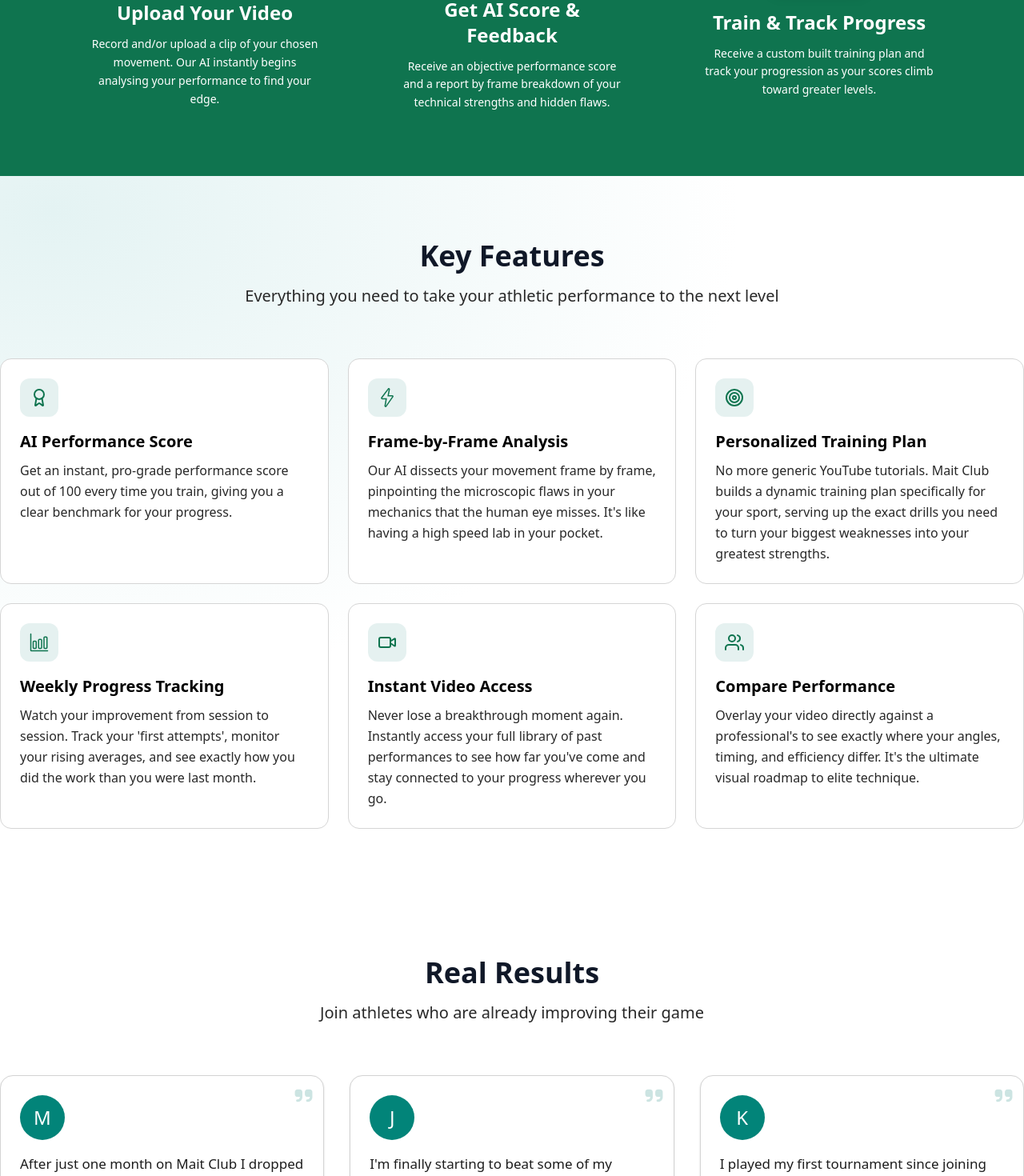
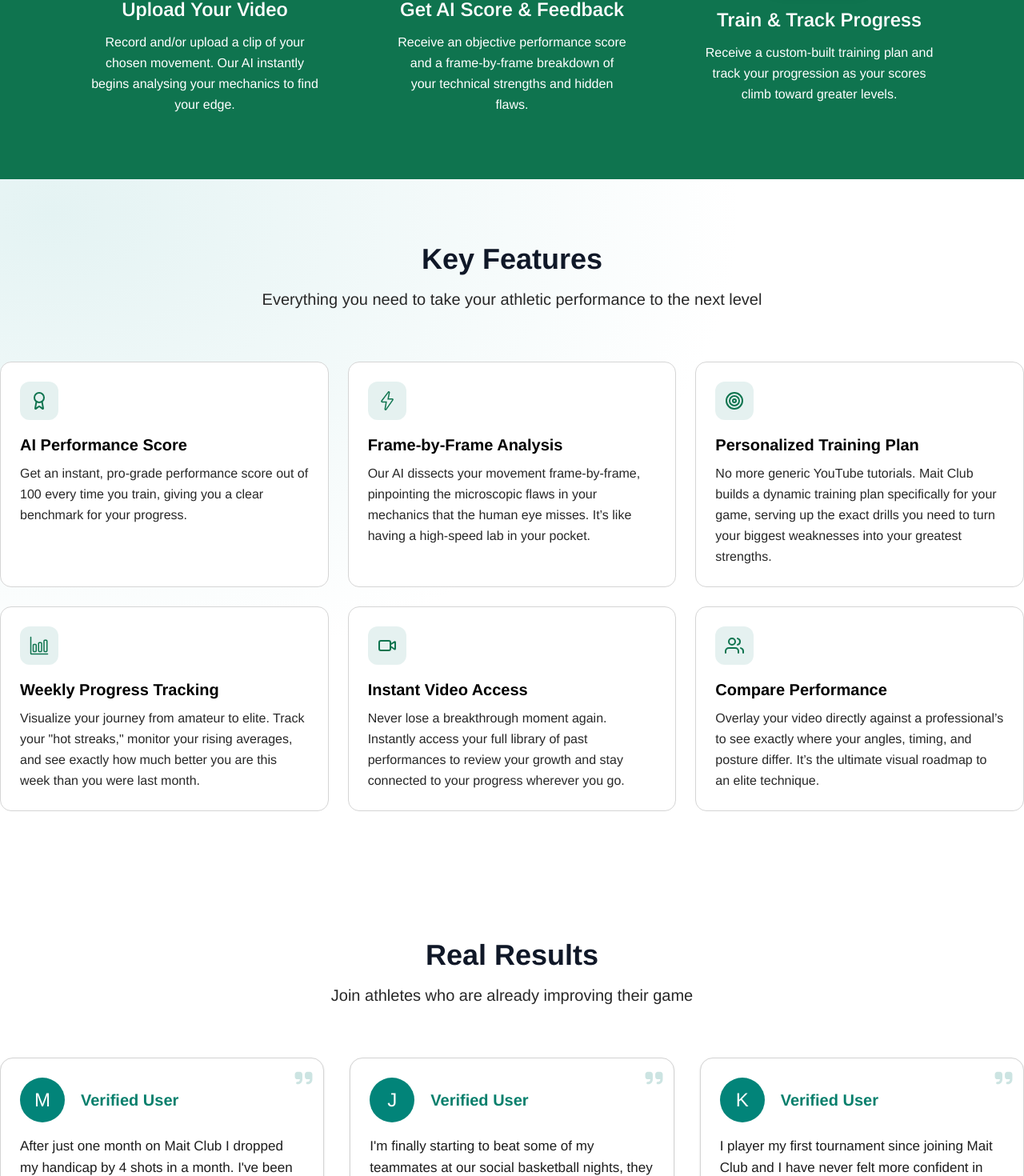
Before and after one commit to ShiponChowdhury1/mait-club-couch-landing-website, a Next.js app: page / in a window 1280 px wide. Shown: the part 1291-2761 px from the top of the page at 80% size. Built offline with nearby package versions, Linux system fonts and the light colour scheme.

Commit message:
changes text and font or scroller event

```diff
--- a/app/components/Hero.tsx
+++ b/app/components/Hero.tsx
@@ -92,7 +92,7 @@ export default function Hero() {
                   {successMessage}
                 </p>
               ) : (
-                <p className="text-xs text-gray-400 mt-2">🔒 We respect your privacy. No spam, ever. Only launch updates and early access info.</p>
+                <p className="text-xs text-gray-400 mt-2">No spam. Only launch updates.</p>
               )}
             </div>
           </div>
--- a/app/components/HowItWorks.tsx
+++ b/app/components/HowItWorks.tsx
@@ -9,17 +9,17 @@ export default function HowItWorks() {
     {
       icon: <FiUpload />,
       title: "Upload Your Video",
-      description: "Record and/or upload a clip of your chosen movement. Our AI instantly begins analysing your performance to find your edge."
+      description: "Record and/or upload a clip of your chosen movement. Our AI instantly begins analysing your mechanics to find your edge."
     },
     {
       icon: <LuBrain />,
       title: "Get AI Score & Feedback",
-      description: "Receive an objective performance score and a report by frame breakdown of your technical strengths and hidden flaws."
+      description: "Receive an objective performance score and a frame-by-frame breakdown of your technical strengths and hidden flaws."
     },
     {
       icon: <FaArrowTrendUp />,
       title: "Train & Track Progress",
-      description: "Receive a custom built training plan and track your progression as your scores climb toward greater levels."
+      description: "Receive a custom-built training plan and track your progression as your scores climb toward greater levels."
     }
   ];
 
@@ -43,7 +43,7 @@ export default function HowItWorks() {
                 <p className="absolute bg-white border-2 border-[#0F744F] rounded-full -top-3 size-6 md:size-7 text-xs md:text-sm font-semibold flex items-center justify-center">{index + 1}</p>
               </div>
               <h3 className="text-xl md:text-2xl font-semibold text-white mb-2 md:mb-3">{step.title}</h3>
-              <p className="text-white text-sm leading-relaxed max-w-xs mx-auto px-4 md:px-0">
+              <p className="text-white text-[16px] leading-relaxed max-w-xs mx-auto px-4 md:px-0">
                 {step.description}
               </p>
             </div>
--- a/app/components/KeyFeatures.tsx
+++ b/app/components/KeyFeatures.tsx
@@ -14,27 +14,27 @@ export default function KeyFeatures() {
     {
       icon: SlEnergy,
       title: "Frame-by-Frame Analysis",
-      description: "Our AI dissects your movement frame by frame, pinpointing the microscopic flaws in your mechanics that the human eye misses. It's like having a high speed lab in your pocket."
+      description: "Our AI dissects your movement frame-by-frame, pinpointing the microscopic flaws in your mechanics that the human eye misses. It’s like having a high-speed lab in your pocket."
     },
     {
       icon: LuTarget,
       title: "Personalized Training Plan",
-      description: "No more generic YouTube tutorials. Mait Club builds a dynamic training plan specifically for your sport, serving up the exact drills you need to turn your biggest weaknesses into your greatest strengths."
+      description: "No more generic YouTube tutorials. Mait Club builds a dynamic training plan specifically for your game, serving up the exact drills you need to turn your biggest weaknesses into your greatest strengths."
     },
     {
       icon: IoBarChartOutline,
       title: "Weekly Progress Tracking",
-      description: "Watch your improvement from session to session. Track your 'first attempts', monitor your rising averages, and see exactly how you did the work than you were last month."
+      description: "Visualize your journey from amateur to elite. Track your \"hot streaks,\" monitor your rising averages, and see exactly how much better you are this week than you were last month."
     },
     {
       icon: LuVideo,
       title: "Instant Video Access",
-      description: "Never lose a breakthrough moment again. Instantly access your full library of past performances to see how far you've come and stay connected to your progress wherever you go."
+      description: "Never lose a breakthrough moment again. Instantly access your full library of past performances to review your growth and stay connected to your progress wherever you go."
     },
     {
       icon: FiUsers,
       title: "Compare Performance",
-      description: "Overlay your video directly against a professional's to see exactly where your angles, timing, and efficiency differ. It's the ultimate visual roadmap to elite technique."
+      description: "Overlay your video directly against a professional’s to see exactly where your angles, timing, and posture differ. It’s the ultimate visual roadmap to an elite technique."
     }
   ];
 
--- a/app/components/Navbar.tsx
+++ b/app/components/Navbar.tsx
@@ -41,7 +41,7 @@ export default function Navbar() {
   };
 
   return (
-    <nav className="bg-linear-to-r from-[#F2DED5] via-[#F9F9F9] to-[#D5E3E3] backdrop-blur-xs py-1 md:py-3 fixed top-0 left-0 right-0 z-500">
+    <nav className="bg-linear-to-r from-[#F2DED5] via-[#F9F9F9] to-[#D5E3E3] py-1 md:py-3 fixed top-0 left-0 right-0 z-500 backdrop-blur-xs">
       <div className="max-w-7xl mx-auto px-4 sm:px-0">
         <div className="flex justify-between items-center">
           {/* Logo */}
--- a/app/components/RealResults.tsx
+++ b/app/components/RealResults.tsx
@@ -4,22 +4,25 @@ export default function RealResults() {
   const testimonials = [
     {
       nameTag: "M",
-      quote: "After just one month on Mait Club I dropped my handicap by 4 shots in a month. I've been playing golf for 20 years and never had this much improvement.",
+      quote:
+        "After just one month on Mait Club I dropped my handicap by 4 shots in a month. I've been playing golf for 20 years and never had this much improvement.",
       name: "John Mitchell",
-      sport: "Golf"
+      sport: "Golf",
     },
     {
       nameTag: "J",
-      quote: "I'm finally starting to beat some of my teammates at our social basketball nights, they think I've been getting secret 1 on 1 coaching.",
+      quote:
+        "I'm finally starting to beat some of my teammates at our social basketball nights, they think I've been getting secret 1 on 1 coaching.",
       name: "Jane Rodriguez",
-      sport: "Basketball"
+      sport: "Basketball",
     },
     {
       nameTag: "K",
-      quote: "I played my first tournament since joining Mait Club and I have never felt more confident in my technique and play.",
+      quote:
+        "I player my first tournament since joining Mait Club and I have never felt more confident in my technique and play.",
       name: "Marcus Chen",
-      sport: "Tennis"
-    }
+      sport: "Tennis",
+    },
   ];
 
   return (
@@ -41,10 +44,13 @@ export default function RealResults() {
               className="bg-white p-6 rounded-2xl border border-[#D4D4D4] shadow-sm hover:shadow-md transition-shadow space-y-4 relative"
             >
               <div className="absolute top-3 right-3">
-                <FaQuoteRight size={25} className="text-[#00786F33]"/>
+                <FaQuoteRight size={25} className="text-[#00786F33]" />
               </div>
-              <div className="bg-[#028479] rounded-full p-3 text-white capitalize size-14 flex justify-center items-center">
-                <p className="text-2xl">{testimonial.nameTag}</p>
+              <div className="flex items-center gap-5">
+                <div className="bg-[#028479] rounded-full p-3 text-white capitalize size-14 flex justify-center items-center">
+                  <p className="text-2xl">{testimonial.nameTag}</p>
+                </div>
+                <h3 className="text-xl font-bold text-[#067F6C]">Verified User</h3>
               </div>
 
               <p className="text-[#1D1D1D] text-[17px] leading-relaxed">
@@ -52,7 +58,9 @@ export default function RealResults() {
               </p>
 
               <div className="">
-                <p className="font-bold text-[#018278] text-[18px]">{testimonial.name}</p>
+                <p className="font-bold text-[#018278] text-[18px]">
+                  {testimonial.name}
+                </p>
                 <p className="text-[#0F744F] text-sm">{testimonial.sport}</p>
               </div>
             </div>
--- a/app/components/SportsSupported.tsx
+++ b/app/components/SportsSupported.tsx
@@ -28,7 +28,7 @@ export default function SportsSupported() {
     {
       icon: image8,
       name: "Cricket",
-      description: "Serve & ground strokes"
+      description: "Bat and Ball Technique"
     },
     {
       icon: image7,
@@ -38,7 +38,7 @@ export default function SportsSupported() {
     {
       icon: image2,
       name: "Tennis",
-      description: "Track and Field"
+      description: "Serve Fundamentals and Ground strokes"
     },
     {
       icon: image6,
--- a/app/globals.css
+++ b/app/globals.css
@@ -10,18 +10,24 @@
   --color-background: var(--background);
   --color-foreground: var(--foreground);
   --color-primary: var(--primary);
-  --font-sans: var(--font-geist-sans);
-  --font-mono: var(--font-geist-mono);
+  --font-sans: var(--font-arimo);
 }
 
 body {
   background: var(--background);
   color: var(--foreground);
-  font-family: var(--font-sans), Arial, Helvetica, sans-serif;
+  font-family: var(--font-arimo), Arial, Helvetica, sans-serif;
 }
 
 html {
   scroll-behavior: smooth;
+  scroll-padding-top: 50px;
+}
+
+/* Section scroll margin for fixed navbar */
+section[id],
+div[id] {
+  scroll-margin-top: 50px;
 }
 
 /* Custom scrollbar */
--- a/app/layout.tsx
+++ b/app/layout.tsx
@@ -1,16 +1,12 @@
 import type { Metadata } from "next";
-import { Geist, Geist_Mono } from "next/font/google";
+import { Arimo } from "next/font/google";
 import ToastProvider from "./components/ToastProvider";
 import "./globals.css";
 
-const geistSans = Geist({
-  variable: "--font-geist-sans",
+const arimo = Arimo({
+  variable: "--font-arimo",
   subsets: ["latin"],
-});
-
-const geistMono = Geist_Mono({
-  variable: "--font-geist-mono",
-  subsets: ["latin"],
+  weight: ["400", "500", "600", "700"],
 });
 
 export const metadata: Metadata = {
@@ -26,7 +22,7 @@ export default function RootLayout({
   return (
     <html lang="en">
       <body
-        className={`${geistSans.variable} ${geistMono.variable} antialiased`}
+        className={`${arimo.variable} antialiased`}
         suppressHydrationWarning
       >
         {children}
```
